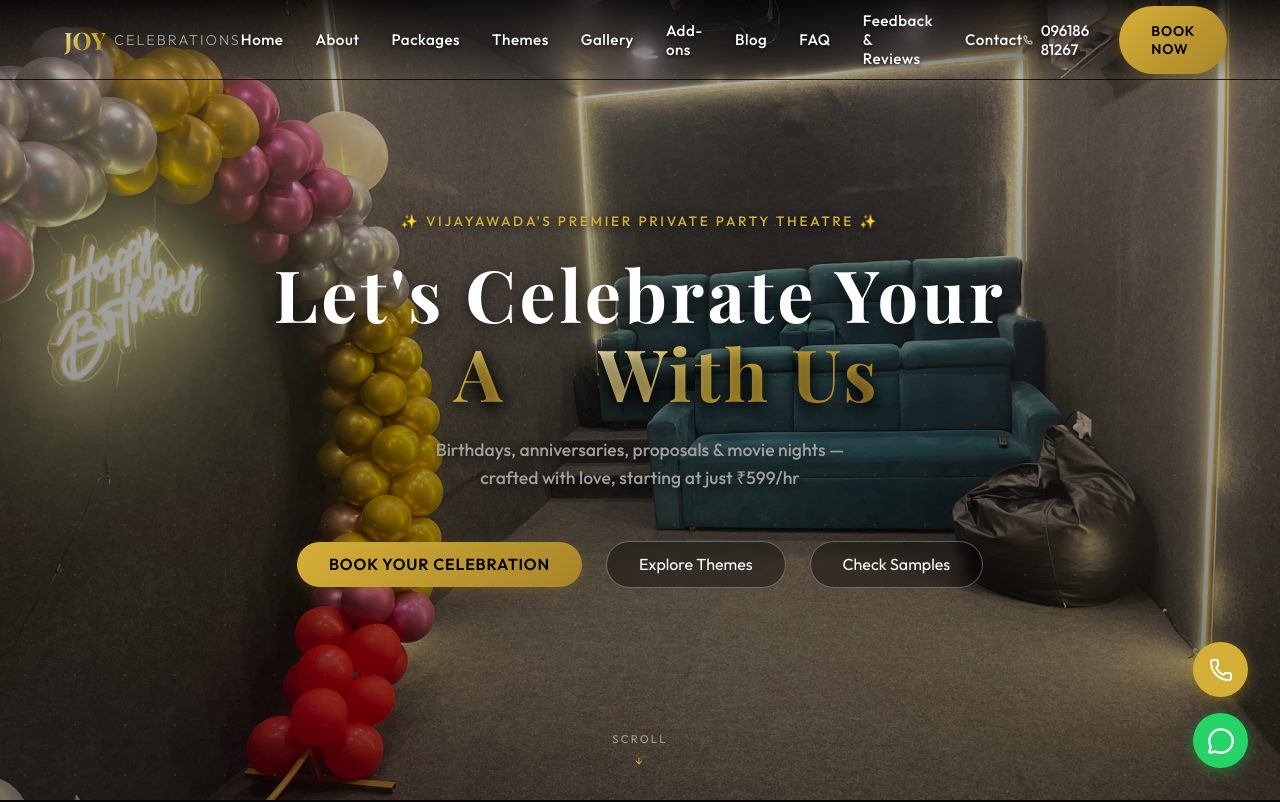
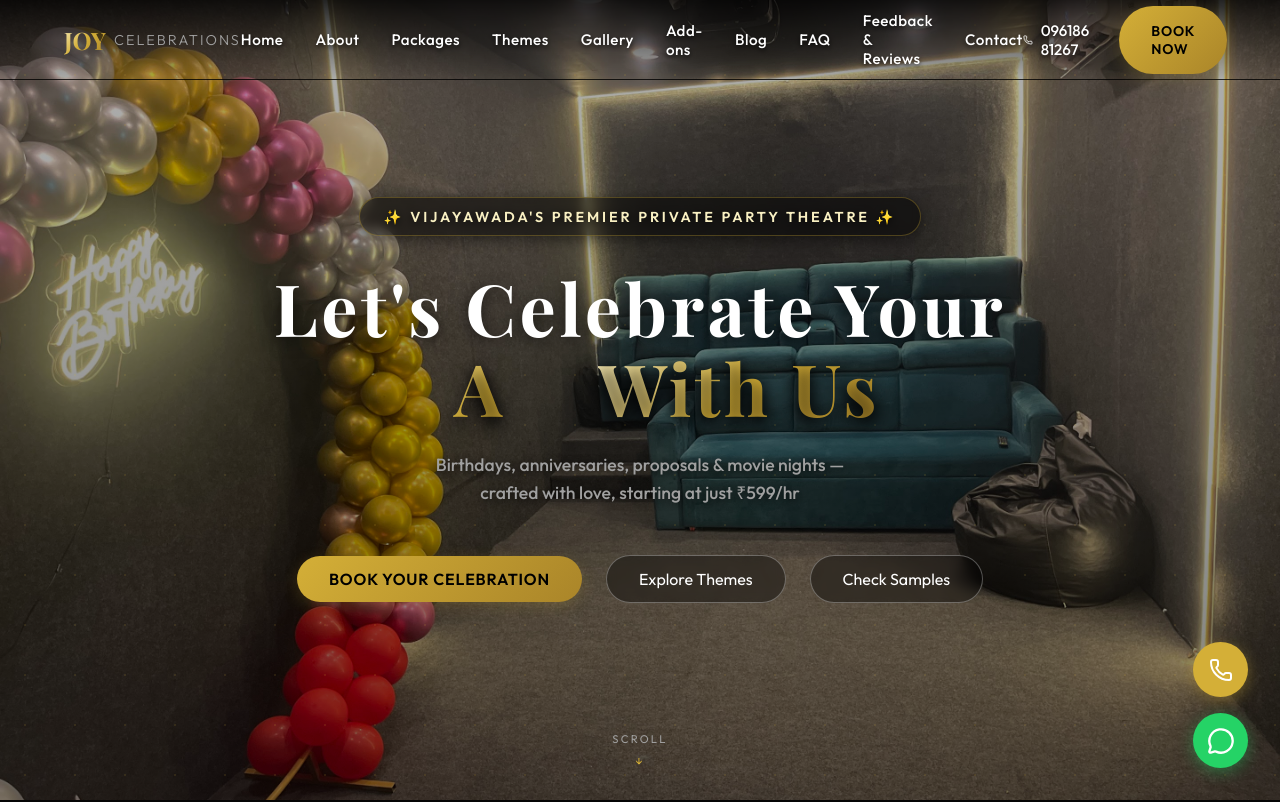
Before and after one commit to geethikaparvatham/Joy_celebrations, a Next.js app: page / in a window 1280 px wide. Shown: the top 802 px of the page. Built offline with nearby package versions, Linux system fonts and the light colour scheme.

Commit message:
Style hero subtitle line as a premium badge for clear visibility against background

```diff
--- a/src/app/page.module.css
+++ b/src/app/page.module.css
@@ -55,12 +55,19 @@
 
 .heroPreTitle {
   font-family: var(--font-outfit), sans-serif;
-  font-size: 0.85rem;
+  font-size: 0.9rem;
   letter-spacing: 0.2em;
-  color: var(--accent-gold);
+  color: #f9f0c2;
   text-transform: uppercase;
-  margin-bottom: 1.5rem;
-  font-weight: 500;
+  margin-bottom: 2rem;
+  font-weight: 600;
+  display: inline-block;
+  background: rgba(0, 0, 0, 0.5);
+  padding: 0.6rem 1.5rem;
+  border-radius: 30px;
+  border: 1px solid rgba(212, 175, 55, 0.3);
+  backdrop-filter: blur(5px);
+  box-shadow: 0 4px 15px rgba(0, 0, 0, 0.5);
 }
 
 .title {
```
